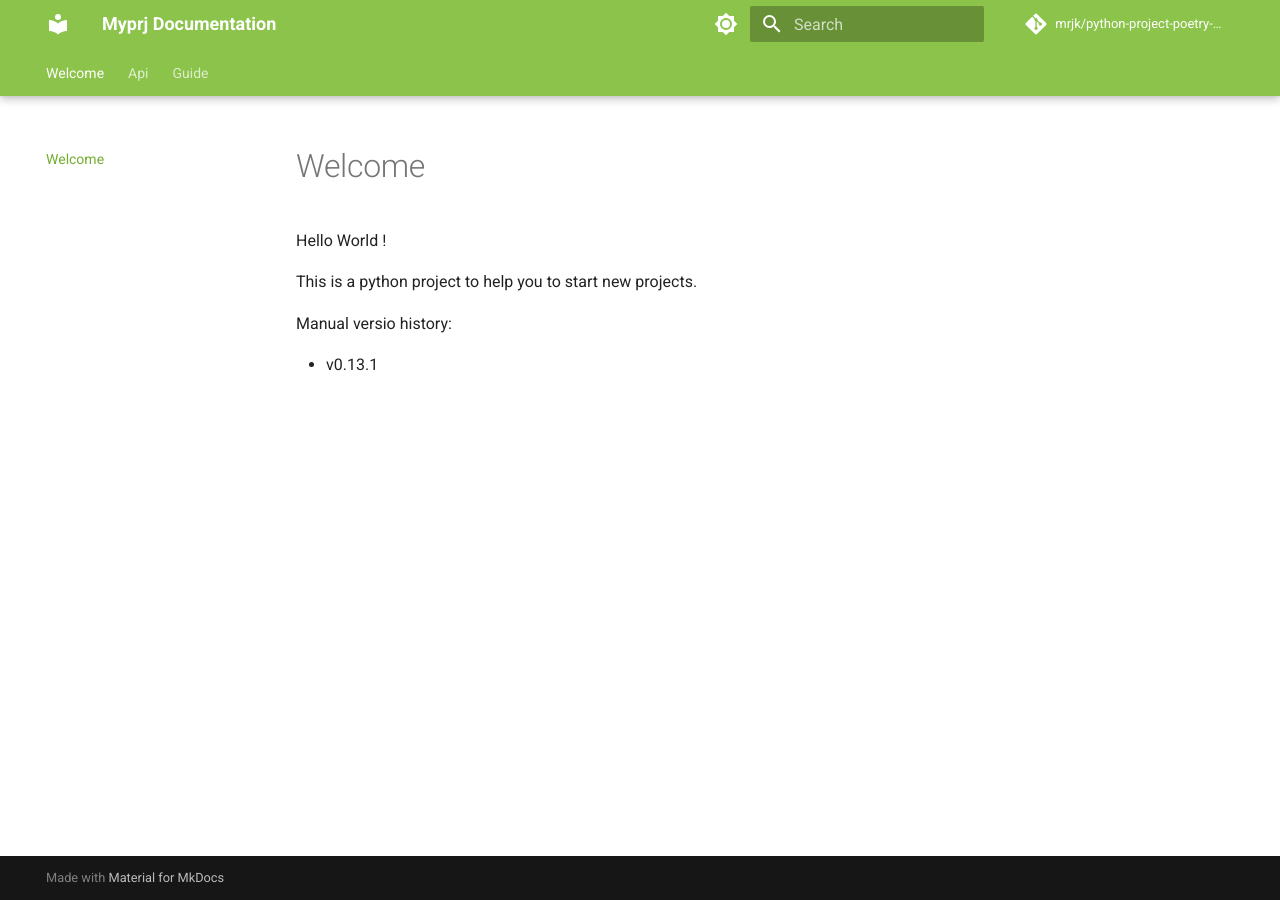
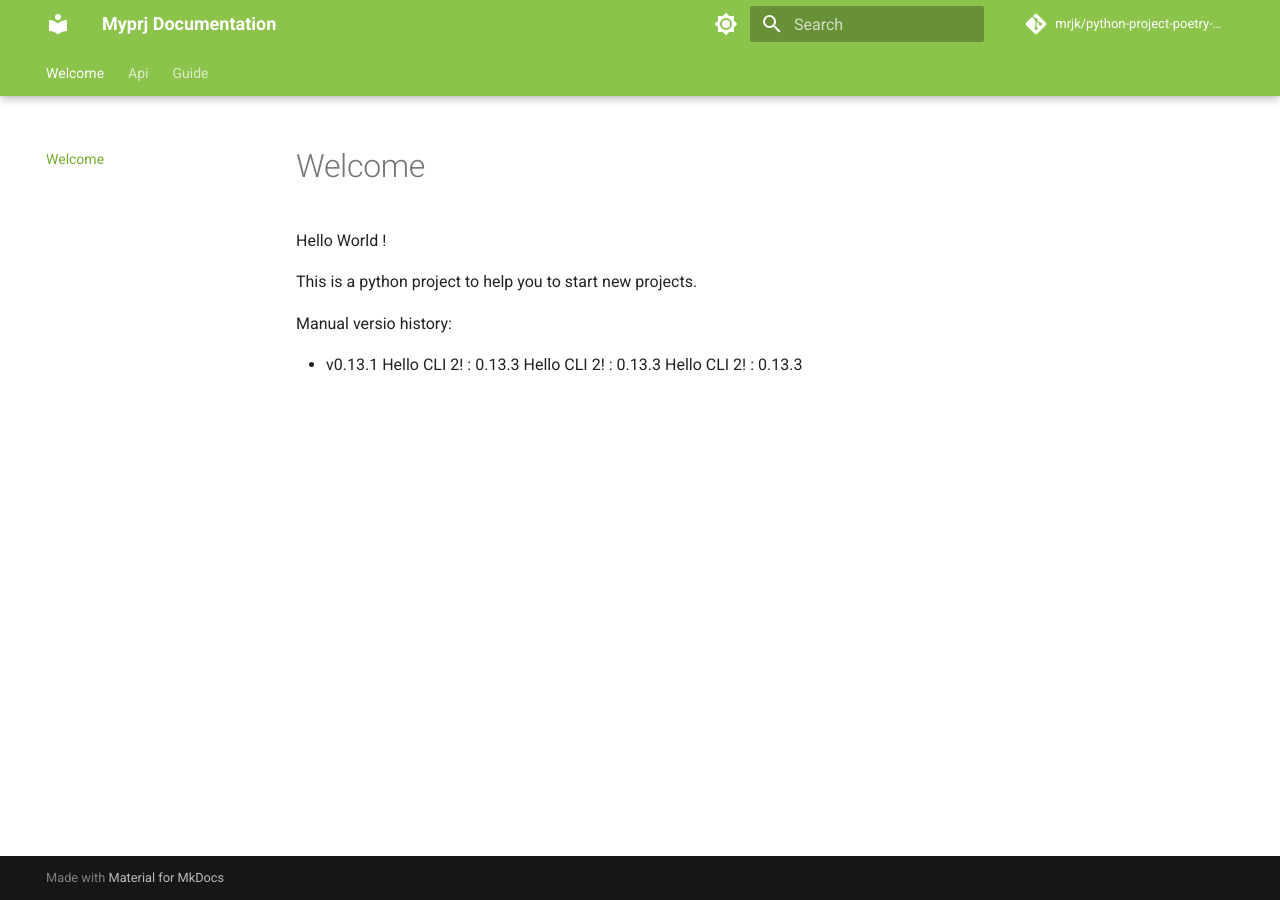
Before and after one commit to mrjk/python-project-poetry-template, an MkDocs documentation site: the page built from docs/src/index.md, in a window 1280 px wide. Built offline with MkDocs 1.6.1 and Material for MkDocs 9.7.7, drawn with Linux system fonts in a browser that asks for light colours; comment, search, counter and statistics services are not loaded; the version menu is left out.

Commit message:
docs: change version

```diff
--- a/docs/src/index.md
+++ b/docs/src/index.md
@@ -7,3 +7,6 @@ This is a python project to help you to start new projects.
 Manual versio history:
 
 * v0.13.1
+Hello CLI 2! : 0.13.3
+Hello CLI 2! : 0.13.3
+Hello CLI 2! : 0.13.3
```
